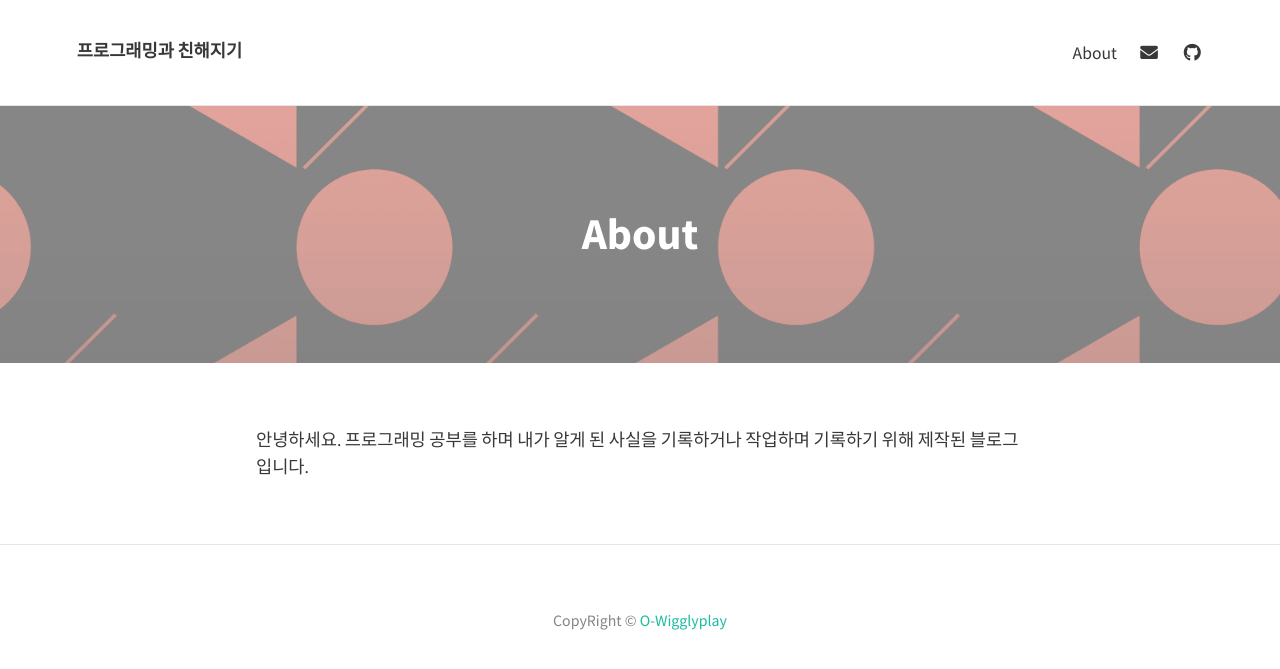
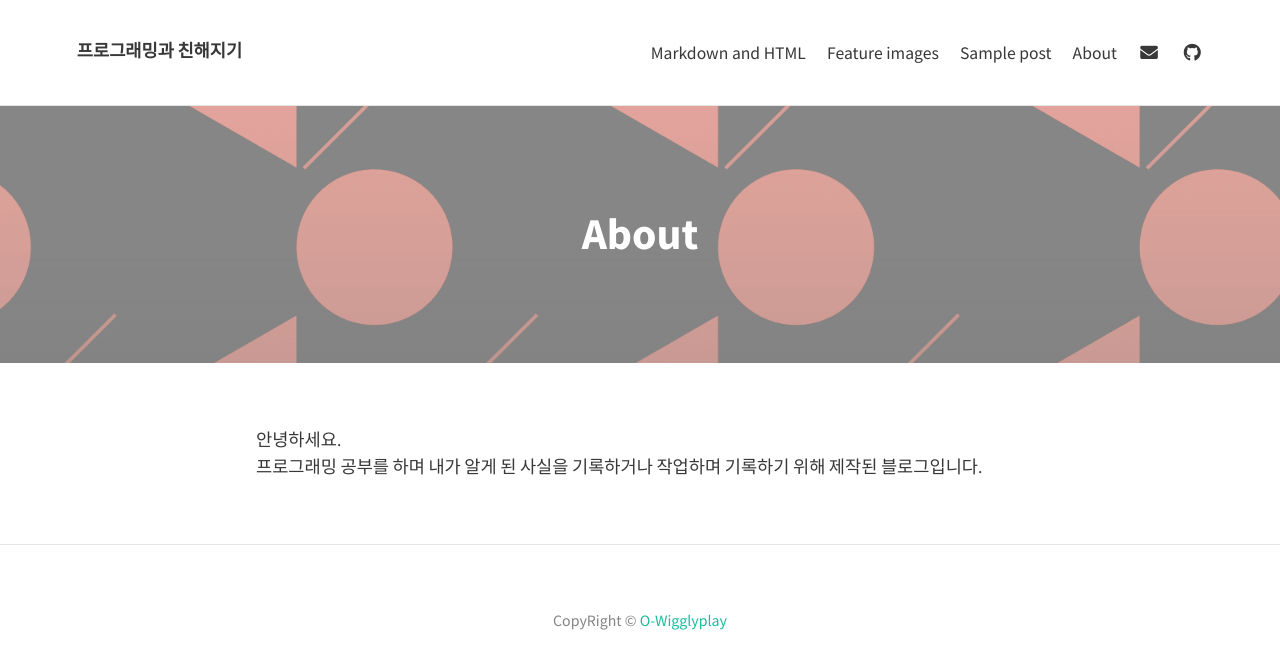
Before and after one commit to O-WigglyPlay/O-WigglyPlay.github.io, a Jekyll site: the page built from about.md, in a window 1280 px wide. Shown: the top 669 px of the page. Built offline with Jekyll 4.4.1, drawn with Linux system fonts in a browser that asks for light colours; nearby versions of some CDN libraries.

Commit message:
페이지 이동 및 수정

```diff
--- a/_config.yml
+++ b/_config.yml
@@ -28,7 +28,7 @@ theme_settings:
   facebook:
   flickr:
   gitlab:
-  github: "/O-WigglyPlay"
+  github: "O-WigglyPlay"
   gitter:
   google_plus:
   instagram:
--- a/about.md
+++ b/about.md
@@ -5,5 +5,5 @@ permalink: /about/
 feature-img: "assets/img/sample_feature_img_2.png"
 ---
 
-안녕하세요.
+안녕하세요. <br>
 프로그래밍 공부를 하며 내가 알게 된 사실을 기록하거나 작업하며 기록하기 위해 제작된 블로그입니다.
```
Also changed, not shown: README.md, post example/2014-11-28-markdown-and-html.md (renamed from _posts/2014-11-28-markdown-and-html.md), post example/2014-11-29-feature-images.md (renamed from _posts/2014-11-29-feature-images.md), post example/2014-11-30-sample-post.md (renamed from _posts/2014-11-30-sample-post.md).
